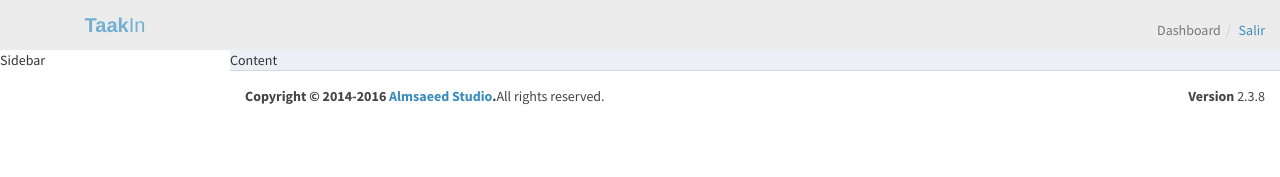
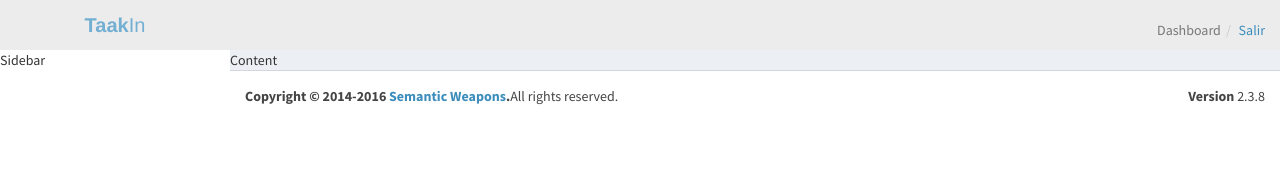
Before and after one commit to gonzalojpv/taakin-frontend, a React (Create React App) app: page /dashboard in a window 1280 px wide. Shown: the top 177 px of the page. Built offline with nearby package versions, Linux system fonts and the light colour scheme.

Commit message:
GP, Header

```diff
--- a/src/scenes/Dashboard/components/Footer/index.js
+++ b/src/scenes/Dashboard/components/Footer/index.js
@@ -7,7 +7,7 @@ const Footer = () => {
       <div className="pull-right hidden-xs">
         <b>Version</b> 2.3.8
       </div>
-      <strong>Copyright &copy; 2014-2016 <a href="http://almsaeedstudio.com">Almsaeed Studio</a>.</strong>
+      <strong>Copyright &copy; 2014-2016 <a href="https://semantic.mx/">Semantic Weapons</a>.</strong>
       All rights reserved.
     </footer>
   );
--- a/src/scenes/Dashboard/components/Header/index.js
+++ b/src/scenes/Dashboard/components/Header/index.js
@@ -11,7 +11,7 @@ const Header = () => {
       </a>
       <nav className="navbar navbar-static-top">
         <a href="#" className="sidebar-toggle" data-toggle="offcanvas" role="button">
-          <span class="sr-only">Toggle navigation</span>
+          <span className="sr-only">Toggle navigation</span>
         </a>
         <div className="navbar-custom-menu">
           <Breadcrumb>
```
